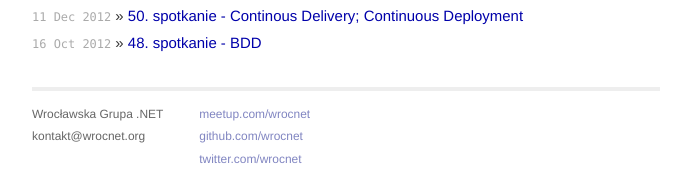
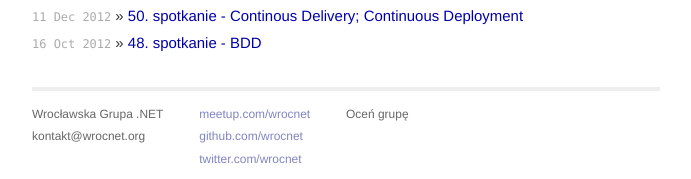
Before and after one commit to wrocnet/wrocnet.github.io, a Jekyll site: the page built from index.html, in a window 1280 px wide. Shown: the part 1451-1630 px from the top of the page, without its empty margins (294-985 px from the left). Built offline with Jekyll 4.4.1, drawn with Linux system fonts in a browser that asks for light colours; nearby versions of some CDN libraries; Markdown is read by kramdown in place of the engine named in the settings; a script that is not in the unit is left out.

Commit message:
Update default.html

```diff
--- a/_layouts/default.html
+++ b/_layouts/default.html
@@ -49,6 +49,7 @@
                 <a href="https://twitter.com/wrocnet">twitter.com/wrocnet</a><br />
               </p>
             </div>
+            <p id="satisfaction">Oceń grupę</p>
           </div>
         </div>
         <script>
```
